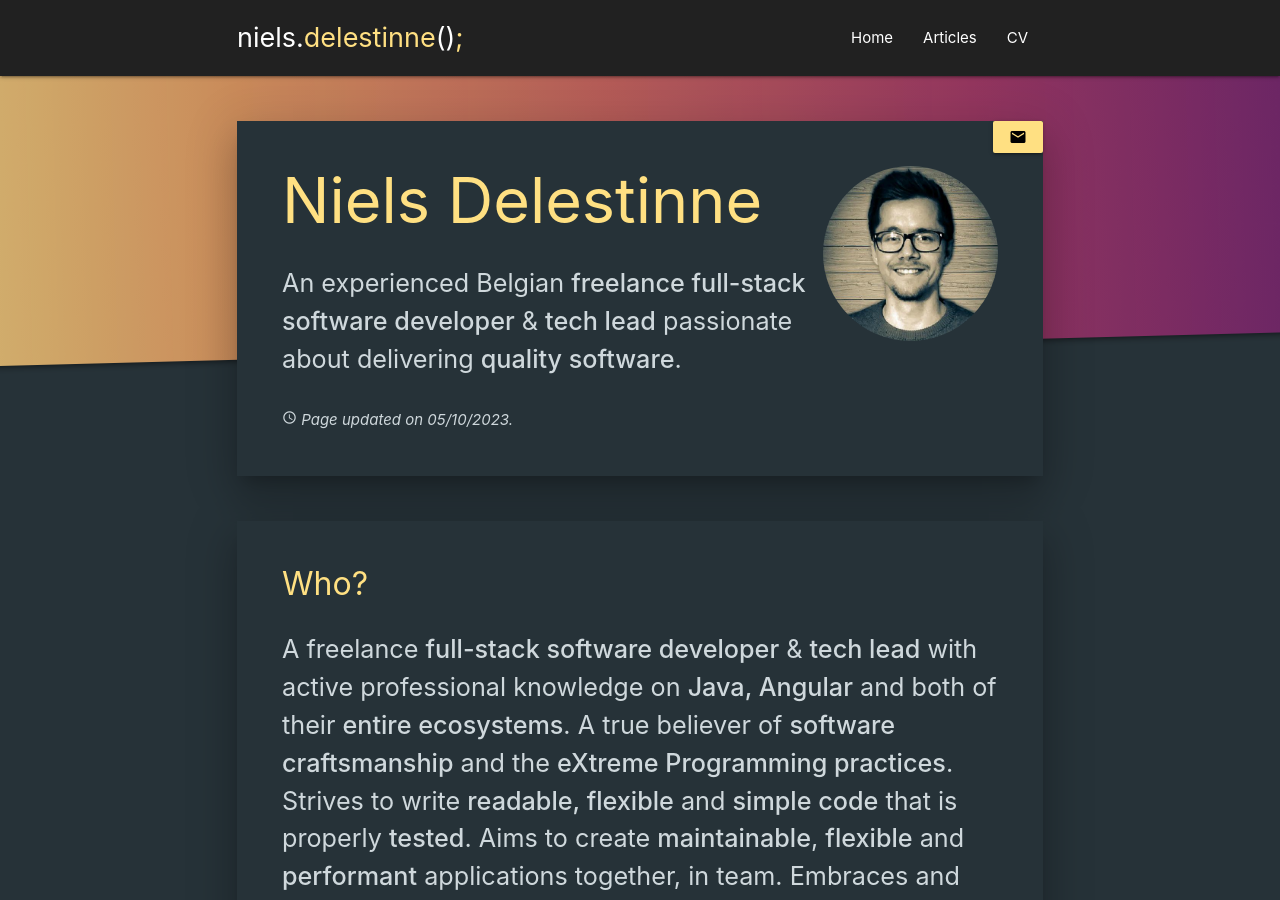
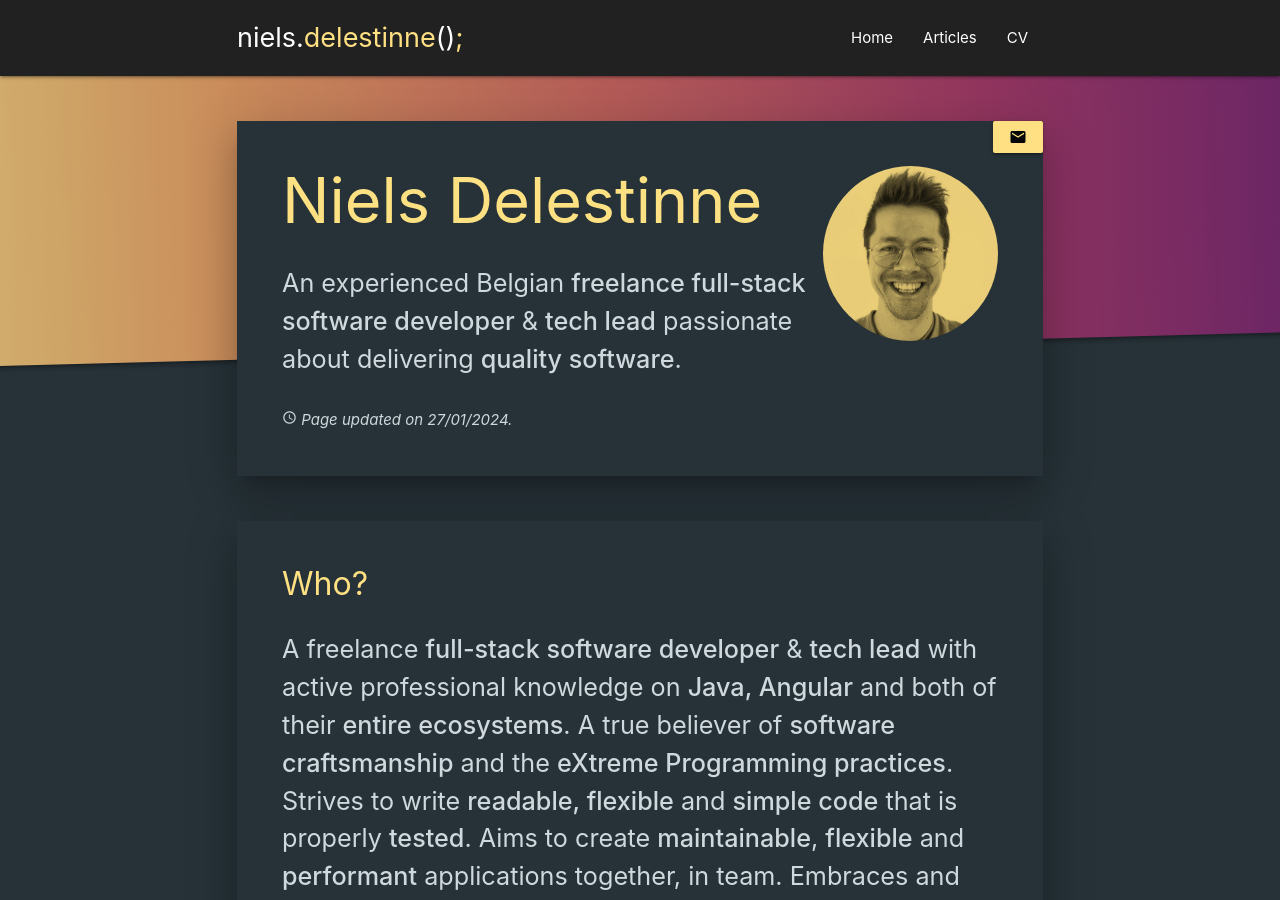
Before and after one commit to nielsdelestinne/niedel.be, a Jekyll site: the page built from index.markdown, in a window 1280 px wide and 900 px high. Built offline with Jekyll 4.4.1, drawn with Linux system fonts in a browser that asks for light colours.

Commit message:
updated profile picture

```diff
--- a/_layouts/home.html
+++ b/_layouts/home.html
@@ -25,9 +25,9 @@ layout: default
                     </p>
                 </div>
                 <div>
-                    <time class="dt-published padding-right-half" datetime="30/01/2023" itemprop="datePublished">
+                    <time class="dt-published padding-right-half" datetime="27/01/2024" itemprop="datePublished">
                         <i class="tiny material-icons">access_time</i>
-                        <em class="online-notice">Page updated on 05/10/2023.</em>
+                        <em class="online-notice">Page updated on 27/01/2024.</em>
                     </time>
                 </div>
             </div>
```
Also changed, not shown: assets/niels.jpg.
